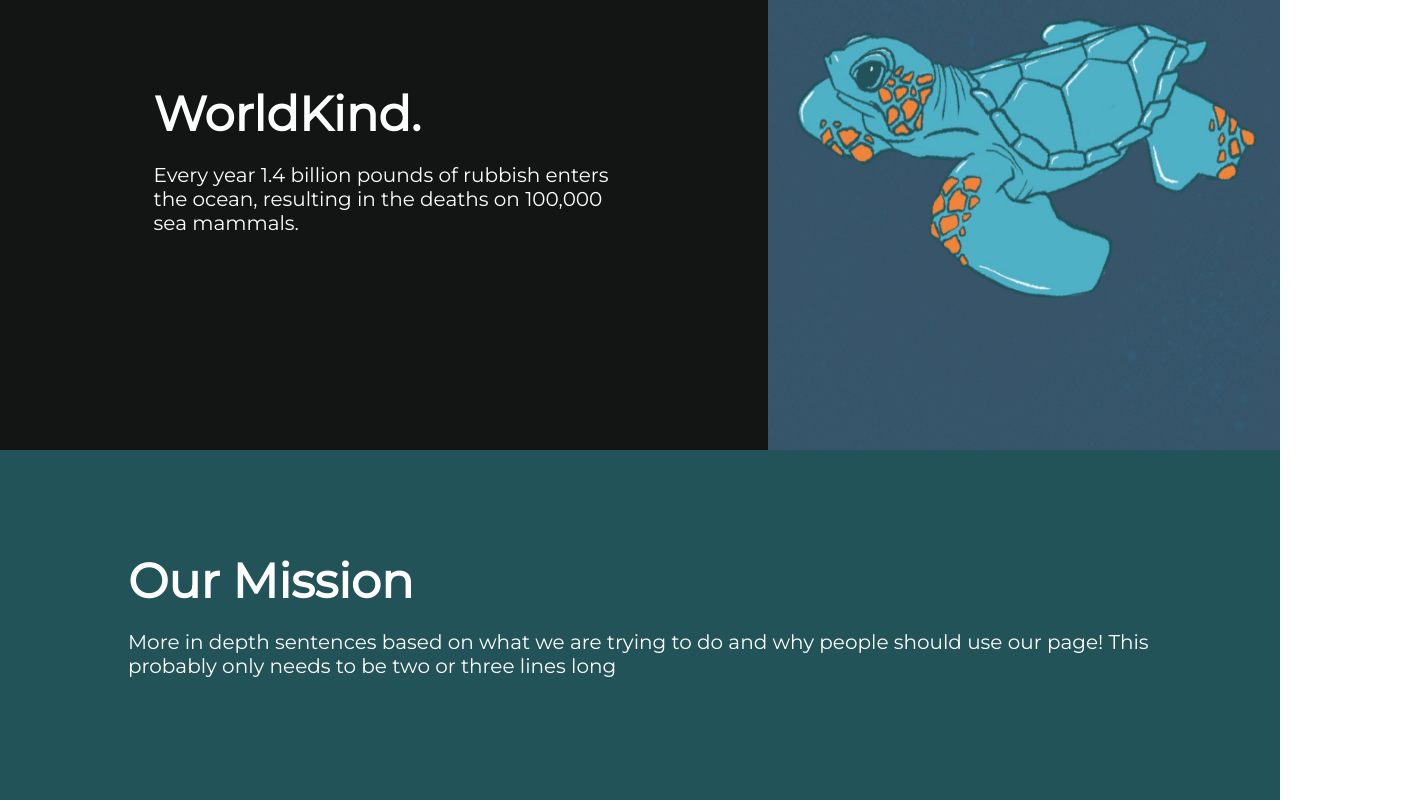
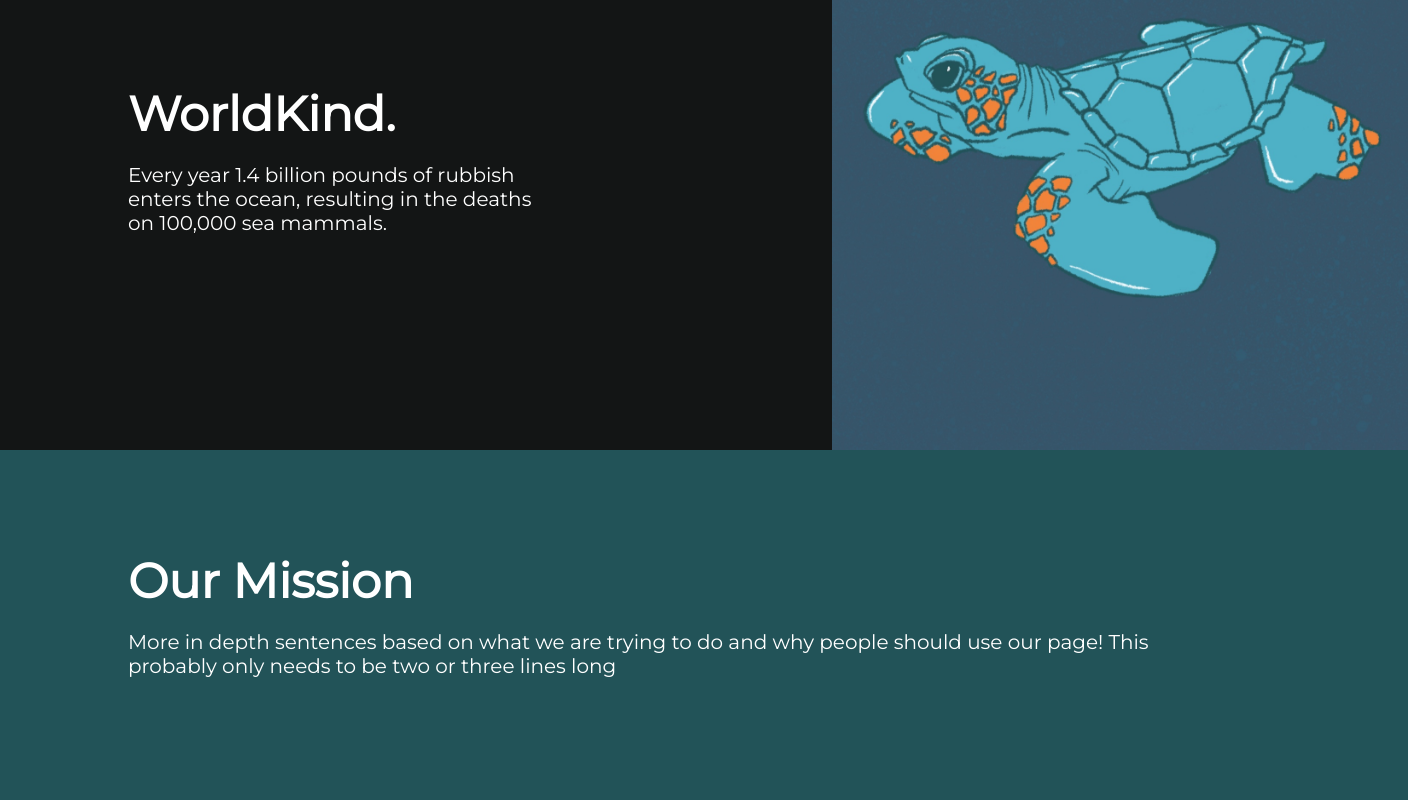
Before and after one commit to sophiefitzpatrick/world-kind, a Gatsby site in the folder worldkind/: page /about in a window 1280 px wide. Shown: the part 230-1030 px from the top of the page, 1408 px wide, since content can reach past the window. Built offline with nearby package versions, Linux system fonts and the light colour scheme; Gatsby itself is replaced by a stand-in of ours.

Commit message:
alignment

```diff
--- a/worldkind/src/pages/about.js
+++ b/worldkind/src/pages/about.js
@@ -12,9 +12,10 @@ import Turtle from "../media/images/turtle.jpg"
 const Hero = styled.div`
   width: 100%;
   height: 600px;
-  padding: 80px 0 0 0;
+  padding: 80px 0 0 10%;
   display: grid;
-  grid-template-columns: 60% 40%;
+  grid-template-columns: 55% 45%;
+  background-color: #131515;
 `
 
 export default function Homepage() {
@@ -28,11 +29,9 @@ export default function Homepage() {
             height: "100%",
             width: "100%",
             color: "white",
-            backgroundColor: "#131515",
             display: "flex",
             flexDirection: "column",
             justifyContent: "center",
-            alignItems: "center",
           }}
         >
           <MaxWidth width="60">
@@ -58,8 +57,9 @@ export default function Homepage() {
           width: "100%",
           margin: 0,
           display: "flex",
-          justifyContent: "center",
+          justifyContent: "start",
           alignItems: "center",
+          paddingLeft: "10%",
         }}
       >
         <MaxWidth width="80">
```
